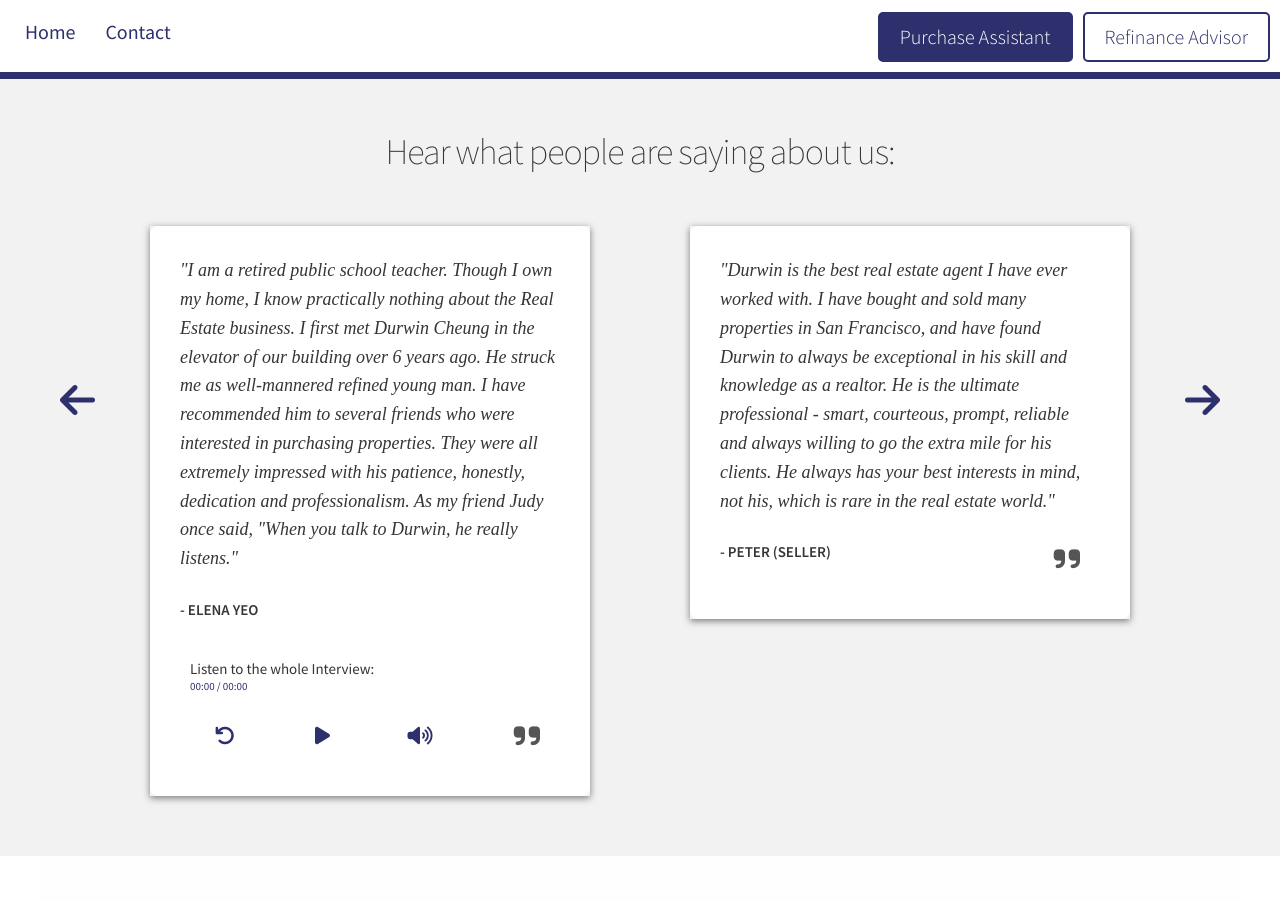
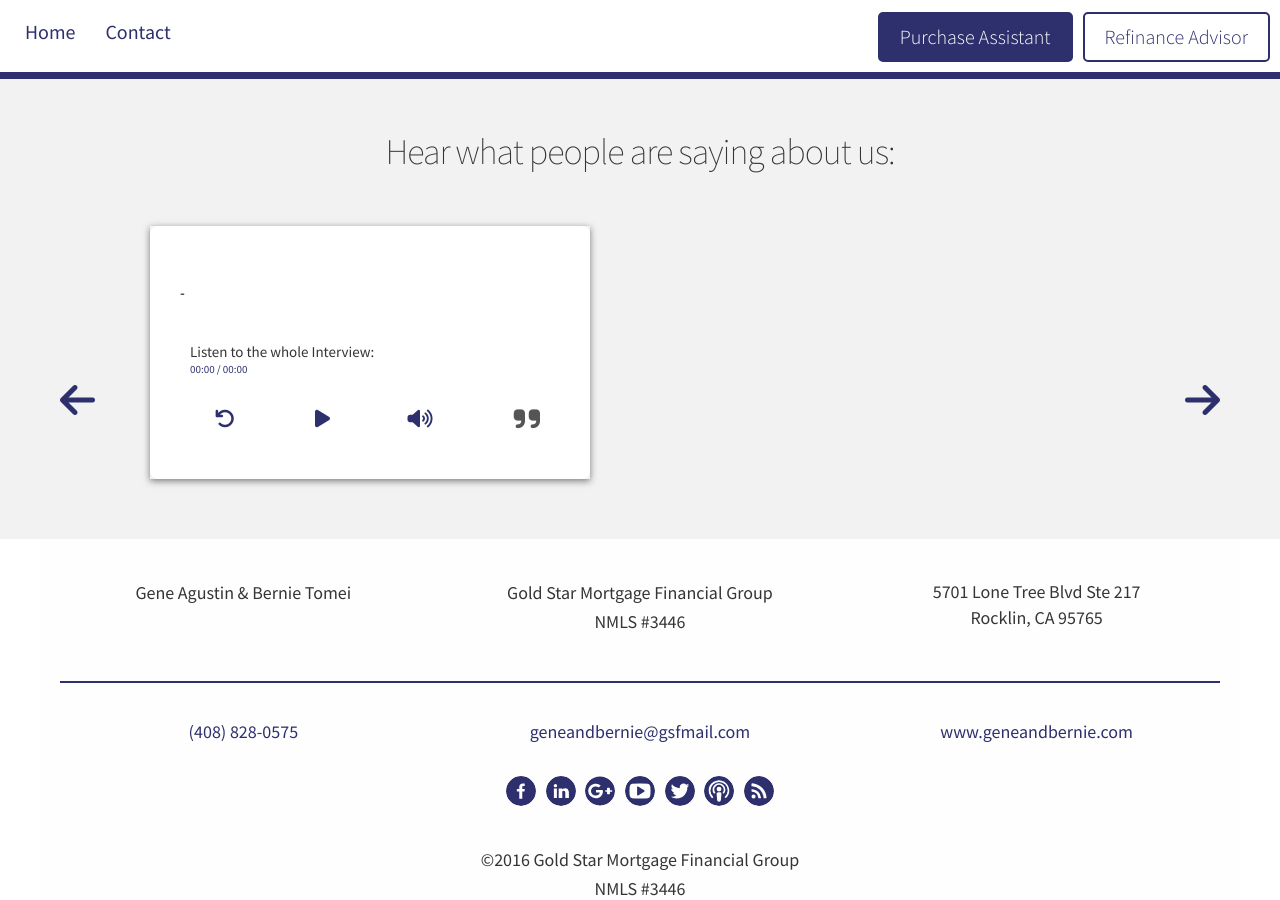
Before and after one commit to Vyral/Gene_Agustin_Blog, a Jekyll site: the page built from index.html, in a window 1280 px wide and 900 px high, scrolled down 1994 px. Built offline with Jekyll 4.4.1, drawn with Linux system fonts in a browser that asks for light colours; nearby versions of some CDN libraries; the list of posts is cut into pages by our own code.

Commit message:
Updated '/_data/testimonials.yml' via CloudCannon

```diff
--- a/_data/testimonials.yml
+++ b/_data/testimonials.yml
@@ -1,13 +1,4 @@
 testimonials:
-  - quote: '"Durwin was very helpful and informative about the availability of homes we were looking at in our price range. He ended up finding us our current home through a private sale. This displayed his diligence as an agent in finding us the desired home through alternative means besides public listings."'
-    name: 'ANDREW PHU (BUYER)'
-    audio: https://s3.amazonaws.com/vyralmarketing/vyral-marketing/12+Love.mp3
-  - quote: '"I am a retired public school teacher. Though I own my home, I know practically nothing about the Real Estate business. I first met Durwin Cheung in the elevator of our building over 6 years ago. He struck me as well-mannered refined young man. I have recommended him to several friends who were interested in purchasing properties. They were all extremely impressed with his patience, honestly, dedication and professionalism. As my friend Judy once said, "When you talk to Durwin, he really listens."'
-    name: 'ELENA YEO'
-    audio: https://s3.amazonaws.com/vyralmarketing/vyral-marketing/12+Love.mp3
-  - quote: '"Durwin is the best real estate agent I have ever worked with. I have bought and sold many properties in San Francisco, and have found Durwin to always be exceptional in his skill and knowledge as a realtor. He is the ultimate professional - smart, courteous, prompt, reliable and always willing to go the extra mile for his clients. He always has your best interests in mind, not his, which is rare in the real estate world."'
-    name:  PETER (SELLER)
-    audio: '#'
-  - quote: '"Durwin was great - friendly, great follow up and not at all pushy. I would recommend him very highly as someone who will work hard on your behalf and who can be trusted."'
-    name: 'SIMON BROMWELL (BUYER)'
-    audio: https://s3.amazonaws.com/vyralmarketing/vyral-marketing/12+Love.mp3
+  - quote:
+    name:
+    audio:
```
